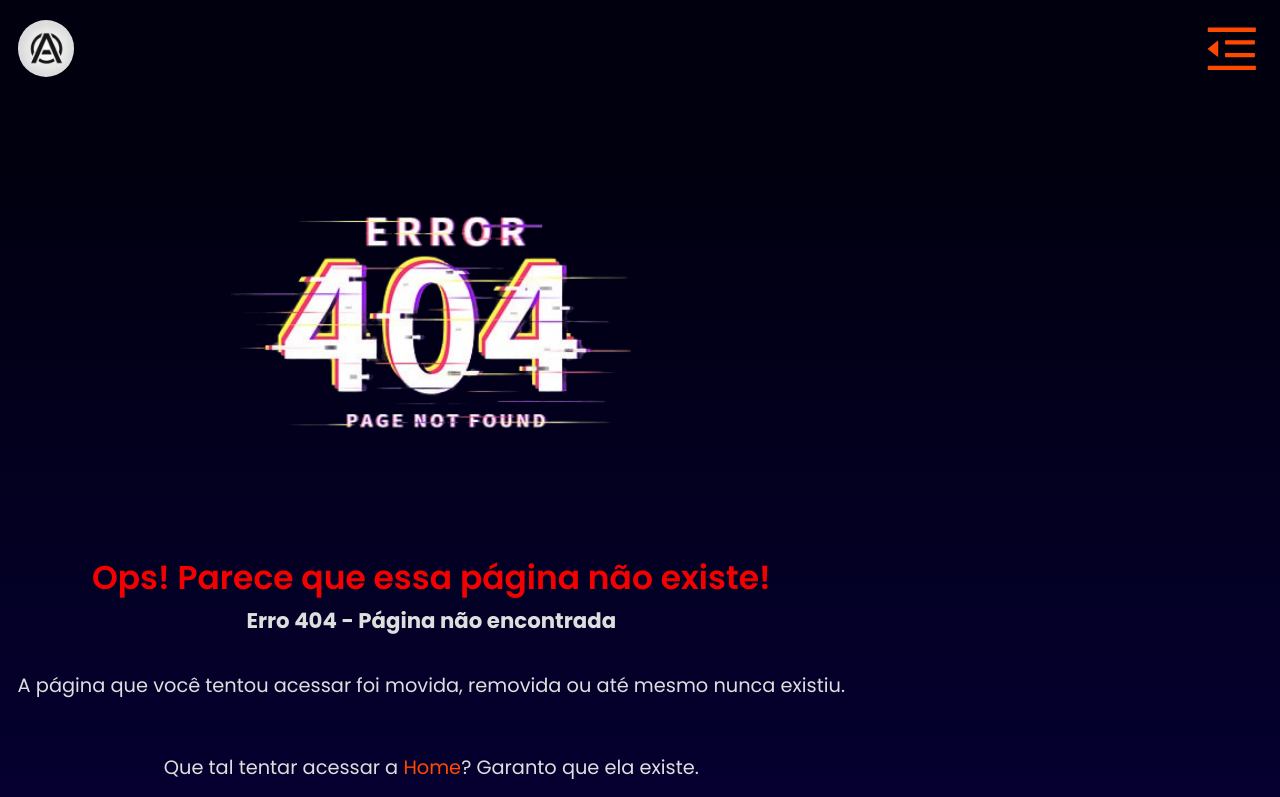
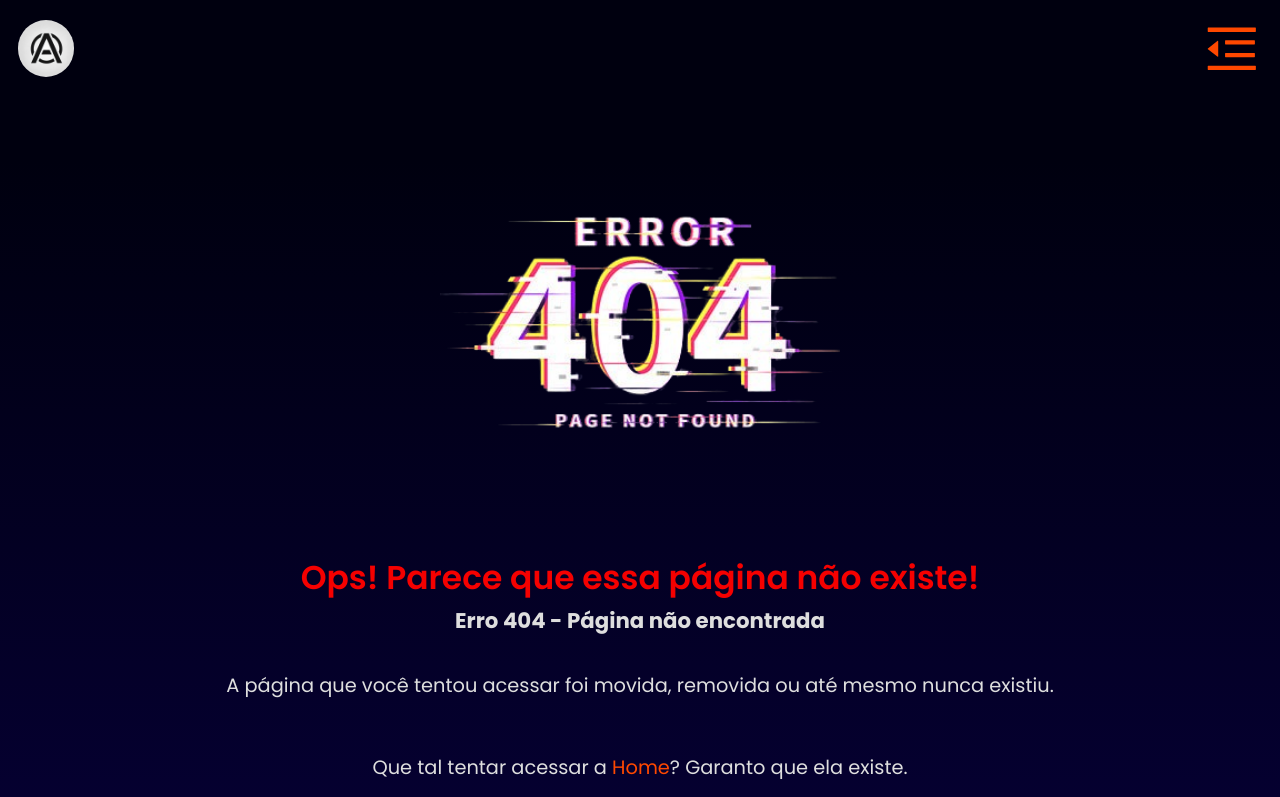
Before and after one commit to GabAlmeyda/my-portfolio, a React (Vite) app: page / in a window 1280 px wide. Shown: the top 797 px of the page. Built offline with nearby package versions, Linux system fonts and the light colour scheme.

Commit message:
refiz o que perdi (desestruturação e camelCase para snake_case)

```diff
--- a/src/App.css
+++ b/src/App.css
@@ -1,3 +1,14 @@
+.app_wrapper {
+    display: flex;
+    flex-direction: column;
+    min-height: 100vh;
+}
+
+main {
+    flex: 1;
+}
+
+
 body.home_bg {
     background-color: var(--bg-color-alt);
 }
@@ -10,7 +21,6 @@ body.contact_bg {
 body.notFound_bg {
     background: var(--bg-color-alt) linear-gradient(to bottom, rgb(0, 0, 15) 20%, var(--bg-color-alt)) fixed;
 }
-
 body.hidden {
     overflow: hidden;
 }
--- a/src/App.jsx
+++ b/src/App.jsx
@@ -8,7 +8,6 @@ import { animatedHeadings } from './utils/animatedHeadings'
 import useScrollToTop from './utils/useScrollToTop'
 
 import Footer from './components/layouts/Footer'
-import Container from './components/layouts/Container'
 import Navbar from './components/layouts/Navbar'
 
 import Home from './components/pages/Home'
@@ -21,7 +20,7 @@ import NotFound from './components/pages/NotFound'
  * 'app.css' background classes.
  *
  * This component uses the 'useLocation' hook to detect the current
- * pathname and updates the &lt;body&gt;	 element's class accordingly.
+ * pathname and updates the &lt;body&gt; element's class accordingly.
  *
  * @returns {null} This component does not return anything, is used
  * only for change the background color of the page.
@@ -79,22 +78,20 @@ function Root() {
 		return () => { if (observer) observer.disconnect(); };
 	}, [location.pathname]);
 
-	return (<>
+	return (<div className='app_wrapper'>
 		<ChangeBgColor />
 
 		<Navbar />
 
-		<Container>
 			<Routes>
 				<Route path='/my-portfolio' element={ <Home /> } />
 				<Route path='/my-portfolio/projects' element={ <Projects /> } />
 				<Route path='/my-portfolio/contact' element={ <Contact /> } />
 				<Route path='*' element={ <NotFound /> } />
 			</Routes>
-		</Container>
 
 		<Footer />
-	</>)
+	</div>)
 }
 
 /**
--- a/src/components/cards/LanguageCards.jsx
+++ b/src/components/cards/LanguageCards.jsx
@@ -11,7 +11,7 @@ import ToolContainer from "../layouts/ToolContainer";
  */
 function LanguageCards() {
 
-    return (<Container customClass="marginTop">
+    return (<Container customClass="margin_top">
         {devLangs.map(lang => (
             <ToolContainer key={lang.name} {...lang} />
         ))}
--- a/src/components/layouts/Container.jsx
+++ b/src/components/layouts/Container.jsx
@@ -4,11 +4,10 @@ import styles from './Container.module.css'
 /**
  * Renders a customizable container component.
  *
- * @param {Object} props - The propertires passed to the component;
- * @param {string} props.customClass - The 'Container' component custom classes,
+ * @param {string} customClass - The 'Container' component's custom classes,
  * each of them mapped in the 'styles' object of the 'Container' component. If a
  * class does not exist, it won't be applied;
- * @param {React.ReactNode} props.children - The content to be rendered inside of the component.
+ * @param {React.ReactNode} children - The content to be rendered inside of the component.
  *
  * @returns {JSX.Element} A JSX element representing a custom container.
  *
@@ -18,15 +17,15 @@ import styles from './Container.module.css'
  *  <p>This is inside of the component</p>
  * <Container />
  */
-function Container(props) {
+function Container({ customClass, children }) {
 
-    // Map all the custom classes passed in the 'props.customClasses' to be used in the 'styles' object.
-    const customClasses = props.customClass
-        ? props.customClass.split(' ').map(className => styles[className] || className).join(' ')
+    // Map all the custom classes passed in the 'customClass' to be used in the 'styles' object.
+    const customClasses = customClass
+        ? customClass.split(' ').map(className => styles[className] || className).join(' ')
         : '';
 
     return (<div className={`${styles.container} ${customClasses}`} >
-        {props.children}
+        {children}
     </div>)
 }
 
--- a/src/components/layouts/Container.module.css
+++ b/src/components/layouts/Container.module.css
@@ -23,7 +23,7 @@
     flex-direction: column !important;
 }
 
-.marginTop {
+.margin_top {
     margin-top: 2.5rem;
 }
 
--- a/src/components/layouts/Footer.jsx
+++ b/src/components/layouts/Footer.jsx
@@ -1,5 +1,3 @@
-import { useEffect, useState } from 'react';
-
 import styles from './Footer.module.css'
 
 import Waves from '../layouts/Waves'
@@ -10,34 +8,10 @@ import Waves from '../layouts/Waves'
  * This component renders a custom footer for the site. The footer background is based
  * at the **'Waves'** component, containing the copyright information of the site.
  *
- * If the &lt;body&gt; element has the 'full_page' class, the footer's position is set
- * to 'absolute', ensuring it to stay at the bottom of the site regardless the content height.
- *
- * The component dinamycally detects changes to the body's class list using a MutationObserver
- * hook to toggle the 'isFullPage' state.
- *
  * @returns {JSX.Element} A JSX element representing the custom footer.
  */
 function Footer() {
-    const [isFullPage, setIsFullPage] = useState(false);
-
-    useEffect(() => {
-        const body = document.body;
-
-        const updateState = () => setIsFullPage(body.classList.contains("full_page"));
-
-        updateState();
-
-        const observer = new MutationObserver(updateState);
-        observer.observe(body, { attributes: true, attributeFilter: ["class"] })
-
-        return () => {
-            observer.disconnect();
-        }
-    }, [])
-
-
-    return (<footer className={`${styles.footer} ${isFullPage && styles.full_page}`}>
+    return (<footer className={styles.footer}>
         <div className={styles.waves}><Waves waveFor="footer" /></div>
 
         <p><small>Gabriel Almeyda &copy; 2024. Todos os direitos reservados</small></p>
--- a/src/components/layouts/Footer.module.css
+++ b/src/components/layouts/Footer.module.css
@@ -1,7 +1,6 @@
 .footer {
     position: relative;
     bottom: 0;
-    background-color: var(--acc-color-2);
 }
 
 .waves {
@@ -15,9 +14,7 @@
     padding-inline: 1rem;
     padding-bottom: 1rem;
 
+    background-color: var(--acc-color-2);
+
     text-align: center;
 }
-
-.full_page {
-    position: absolute;
-}
--- a/src/components/layouts/LinkButton.module.css
+++ b/src/components/layouts/LinkButton.module.css
@@ -49,12 +49,12 @@
     margin-top: 6rem;
 }
 
-.orangeColor .btn {
+.orange_color .btn {
     background-color: var(--acc-color-2);
 }
-.orangeColor .btn:hover {
+.orange_color .btn:hover {
     background-color: var(--acc-color-2_hover);
 }
-.orangeColor .btn:active {
+.orange_color .btn:active {
     background-color: var(--acc-color-2_active);
 }
--- a/src/components/pages/Contact.jsx
+++ b/src/components/pages/Contact.jsx
@@ -89,8 +89,7 @@ function Contact() {
         setSuccessfulForm(true);
     }
 
-    return (
-        <>
+    return (<main>
             {successfulForm ? (
                 <SuccessfulForm />
             ) : (
@@ -147,8 +146,7 @@ function Contact() {
                     </Form>
                 </div>
             )}
-        </>
-    );
+        </main>);
 }
 
 export default Contact;
--- a/src/components/pages/Home.jsx
+++ b/src/components/pages/Home.jsx
@@ -34,6 +34,7 @@ function Home() {
     return (<>
         <Header />
 
+        <main>
             {/* About section */}
             <Section id="about" customClass={styles.about}>
                 <h2>Sobre mim</h2>
@@ -58,7 +59,7 @@ function Home() {
                 <h2>Me conheça pelos meus projetos</h2>
                 <p>Aqui estão alguns projetos que eu desenvolvi. Sinta-se livre para explorar: </p>
 
-            <Container customClass="marginTop">
+                <Container customClass="margin_top">
                     <ProjectCard name="Projeto Amazon" img="https://picsum.photos/300" handleClick={(e) => onProjectClick(e)} id="projectAmazon">
                         <p>Lorem, ipsum dolor sit amet consectetur adipisicing elit. Sequi fugit ad eaque quibusdam modi similique odit eos provident aut nemo eius corrupti animi exercitationem facilis blanditiis, nesciunt officiis odio ratione.</p>
                     </ProjectCard>
@@ -87,6 +88,7 @@ function Home() {
                     />
                 </div>
             </Section>
+        </main>
     </>)
 }
 
--- a/src/components/pages/NotFound.jsx
+++ b/src/components/pages/NotFound.jsx
@@ -14,7 +14,7 @@ import pageNotFound from '../../images/pageNotFound.png'
 function NotFound() {
 
     return (<>
-        <div className={styles.notFound_container}>
+        <main className={styles.notFound_container}>
             <img src={pageNotFound} alt="Página não encontrada"/>
             <h1>Ops! Parece que essa página não existe!</h1>
             <h2>Erro 404 - Página não encontrada</h2>
@@ -24,9 +24,9 @@ function NotFound() {
             <LinkButton
                 to="/my-portfolio"
                 text="Ir para a Home"
-                customClass="orangeColor"
+                customClass="orange_color"
             />
-        </div>
+        </main>
     </>)
 }
 
--- a/src/components/pages/Projects.jsx
+++ b/src/components/pages/Projects.jsx
@@ -49,7 +49,7 @@ function Projects() {
         </div>
 
         <div className={styles.projects_container}>
-            <Container customClass="column marginTop">
+            <Container customClass="column margin_top">
                 <ProjectCard
                     name="Projeto Amazon"
                     img="https://picsum.photos/300"
```
Lines whose indentation alone changed are shown as unchanged.
